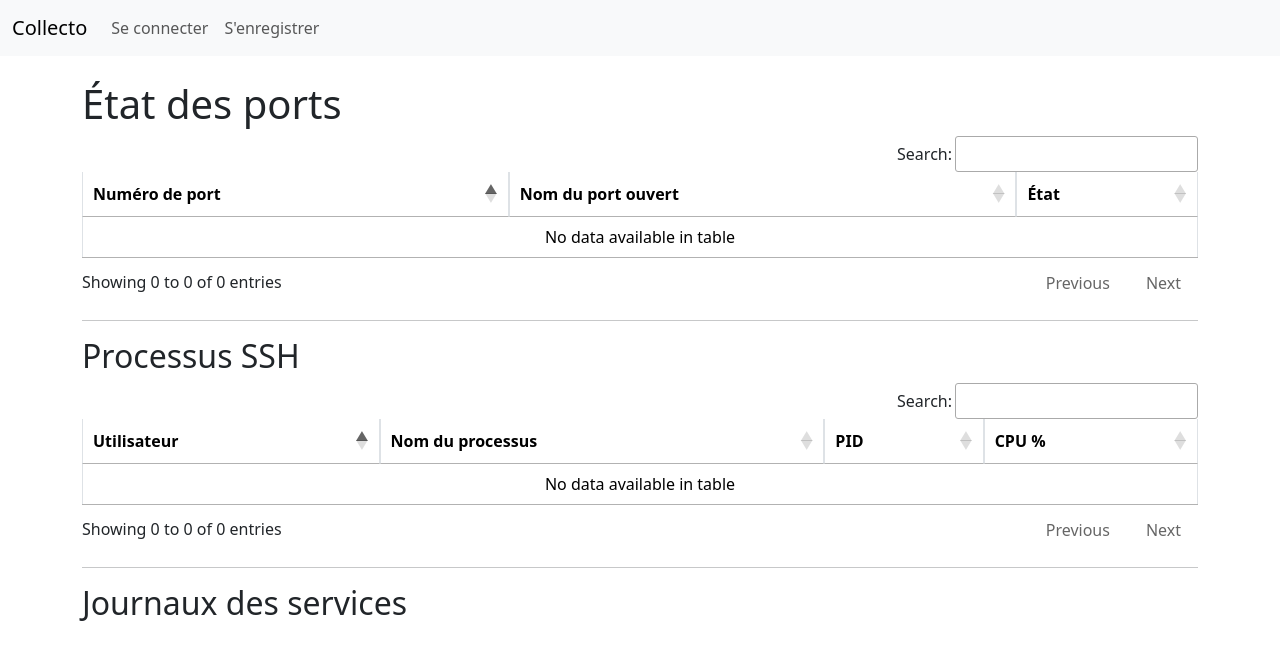
After one commit to SAE502LATTU/collecto, a Flask app: template flask_app/templates/info_secu.html in a window 1280 px wide. The commit adds this page. Shown: the top 660 px of the page. Run offline with Flask 3, Linux system fonts and the light colour scheme; the template is opened without the code that fills it, so the values that code supplies are empty; some libraries are stand-ins or nearby versions.

Commit message:
Ajout page info_secu.html

```diff
--- a/flask_app/src/scripts/server_stats.py
+++ b/flask_app/src/scripts/server_stats.py
@@ -4,8 +4,8 @@ def get_server_stats():
     ssh_client = paramiko.SSHClient()
     ssh_client.set_missing_host_key_policy(paramiko.AutoAddPolicy())
 
-    server_ip = '192.168.56.101'
-    username = 'theodcnccao'
+    server_ip = '192.168.253.135'
+    username = 'user'
     password = 'bonjour'
 
     try:
--- a/flask_app/templates/base.html
+++ b/flask_app/templates/base.html
@@ -19,12 +19,16 @@
                 <div class="collapse navbar-collapse" id="navbarNavAltMarkup">
                     <div class="navbar-nav">
                         {% if current_user.is_authenticated %}
+
                         <a class="nav-link active" href="{{ url_for('main.index') }}">Accueil</a>
-                        <a class="nav-link" href="#">Audit de sécurité</a>
-                        <a class="nav-link" href="{{ url_for('detection_anomalies.html') }}">Détection d'anomalies</a>
+                        <a class="nav-link" href="{{ url_for('main.info_secu') }}">Audit de sécurité</a>
+                        <a class="nav-link" href="#">Détection d'anomalies</a>
                         <a class="nav-link" href="#">Analyse de vulnerabilité</a>
                         <a class="nav-link" href="#">Politique de sécurité</a>
                         <a class="nav-link" href="#">Journal d'audit</a>
+
+                        <a class="nav-link active" href="{{ url_for('main.index') }}">Home</a>
+
                         {% endif %}
                         {% if not current_user.is_authenticated %}
                         <a class="nav-link" href="{{ url_for('auth.login') }}">Se connecter</a>
--- a/flask_app/templates/index.html
+++ b/flask_app/templates/index.html
@@ -88,4 +88,5 @@
 
 {% endif %}
 
+
 {% endblock %}
--- /dev/null
+++ b/flask_app/templates/info_secu.html
@@ -0,0 +1,98 @@
+{% extends "base.html" %}
+
+{% block content %}
+    <title>État des ports</title>
+    <h1>État des ports</h1>
+    <link rel="stylesheet" href="https://cdn.datatables.net/v/bs4/dt-1.10.25/datatables.min.css"/>
+
+    <table id="portTable" class="table table-bordered">
+        <thead>
+            <tr>
+                <th>Numéro de port</th>
+                <th>Nom du port ouvert</th>
+                <th>État</th>
+            </tr>
+        </thead>
+        <tbody>
+            {% for port_info in ports_info %}
+                <tr>
+                    <td>{{ port_info['port_number'] }}</td>
+                    <td>{{ port_info['port_name'] }}</td>
+                    <td>{{ port_info['status'] }}</td>
+                </tr>
+            {% endfor %}
+        </tbody>
+    </table>
+
+    <hr>
+
+    <h2>Processus SSH</h2>
+    <table id="processusTable" class="table table-bordered">
+        <thead>
+            <tr>
+                <th>Utilisateur</th>
+                <th>Nom du processus</th>
+                <th>PID</th>
+                <th>CPU %</th>
+
+            </tr>
+        </thead>
+
+        <tbody>
+            {% for proc_info in process_info %}
+                <tr>
+                    <td>{{ proc_info['user'] }}</td>
+                    <td>{{ proc_info['process_name'] }}</td>
+                    <td>{{ proc_info['pid'] }}</td>
+                    <td></td>
+
+                </tr>
+            {% endfor %}
+        </tbody>
+    </table>
+
+    <hr>
+    <h2>Journaux des services</h2>
+    {% for log_data in logs_data %}
+        <h3>Journaux {{ log_data['service'] }}</h3>
+        <div class="terminal">
+            <pre>{{ log_data['logs'] }}</pre>
+        </div>
+    {% endfor %}
+
+    <script src="https://code.jquery.com/jquery-3.6.0.min.js"></script>
+    <script src="https://cdn.datatables.net/v/bs4/dt-1.10.25/datatables.min.js"></script>
+
+    <script> //DataTables (adaptées à chaque fonction, pr chaque tableau)
+        $('#portTable').DataTable({
+            paging: true,
+            dom: 'Bfrtip',
+            buttons: ['copy', 'csv', 'excel', 'pdf', 'print'],
+            className: 'table table-striped table-bordered'
+        });
+
+        $('#processusTable').DataTable({
+            paging: true,
+            pageLength: 20,
+            dom: 'Bfrtip',
+            buttons: ['copy', 'csv', 'excel', 'pdf', 'print'],
+            style: 'table table-striped table-bordered',
+
+        });
+    </script>
+
+    <style>
+        .terminal {
+            background-color: #000;
+            color: #fff;
+            padding: 10px;
+            overflow: auto;
+            max-height: 300px;
+        }
+
+        .terminal pre {
+            margin: 0;
+            white-space: pre-wrap;
+        }
+    </style>
+{% endblock %}
```
Also changed, not shown: flask_app/routes/main.py (+9 -0 lines), flask_app/src/scripts/server_info.py (added, +147 -0 lines), flask_app/templates/detection_anomalies.html (deleted, +0 -22 lines), flask_app/templates/audit.html (line endings or trailing spaces), instance/db.sqlite, 1 other file.
